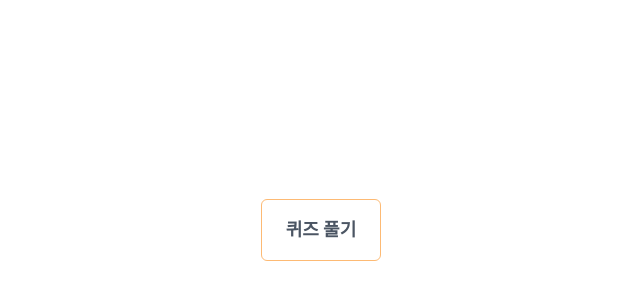
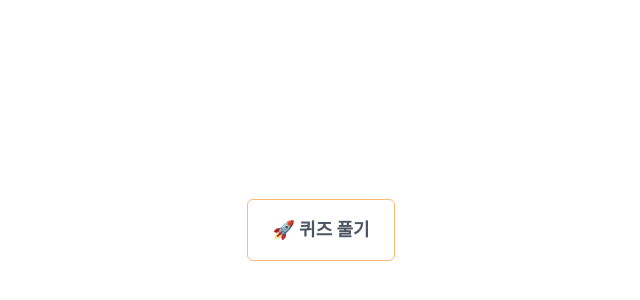
Before and after one commit to sirudduk/quiz-app, a React app: page / in a window 1280 px wide. Shown: the part 170-470 px from the top of the page, without its empty margins (319-959 px from the left). Built offline with nearby package versions, Linux system fonts and the light colour scheme.

Commit message:
feat) router 추가 및 구조 변경

```diff
--- a/src/App.tsx
+++ b/src/App.tsx
@@ -1,10 +1,18 @@
-import Quiz from '@/components/quiz';
+import { BrowserRouter as Router, Routes, Route } from 'react-router-dom';
+
+import StartPage from './pages/Start';
+import QuizPage from './pages/Quiz';
 import Container from '@/components/layout/Container';
 
 function App() {
   return (
     <Container>
-      <Quiz />
+      <Router>
+        <Routes>
+          <Route path="/" element={<StartPage />} />
+          <Route path="/quiz" element={<QuizPage />} />
+        </Routes>
+      </Router>
     </Container>
   );
 }
--- a/src/components/quiz/index.tsx
+++ /dev/null
@@ -1,9 +0,0 @@
-import Button, { BUTTON_SIZE } from '@/components/ui/Button';
-
-export default function Quiz() {
-  return (
-    <div>
-      <Button title="퀴즈 풀기" size={BUTTON_SIZE.LARGE} />
-    </div>
-  );
-}
```
Also changed, not shown: src/pages/Result.tsx (added).
